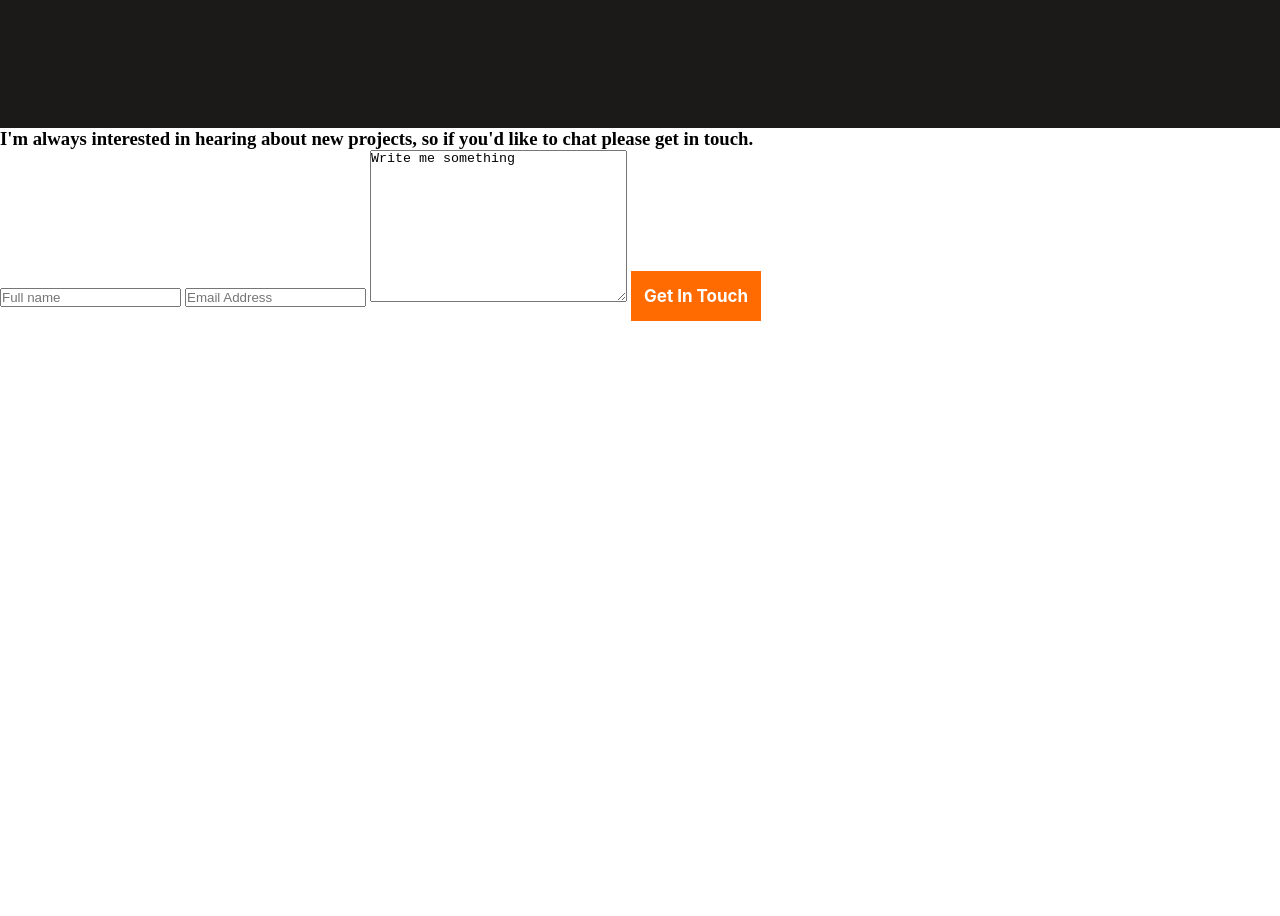
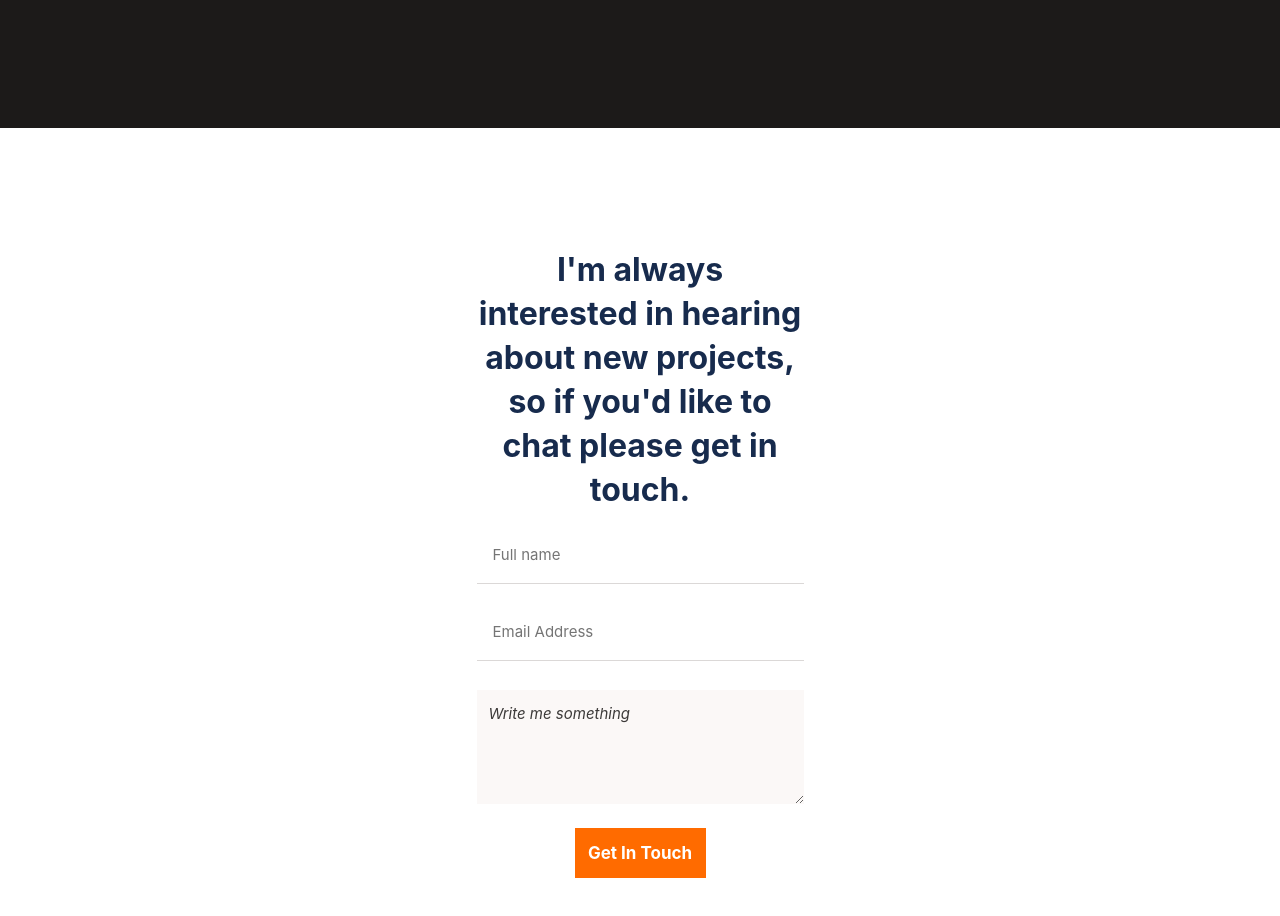
Before and after one commit to maryam0007/Portfolio-setup-and-mobile-first, a website: page index.html in a window 1280 px wide. Shown: the part 5140-6056 px from the top of the page. Before the commit the page ends 5461 px from the top, so only its background shows below. Drawn offline with Linux system fonts and the light colour scheme.

Commit message:
Added contact section styles

```diff
--- a/style.css
+++ b/style.css
@@ -503,3 +503,124 @@
 .see-project {
   width: 322px;
 }
+
+.contact-form{
+  display: flex;
+  flex-direction: column;
+  justify-content: center;
+  align-items: center;
+  margin-top: 120px;
+  margin-bottom: 124px;
+}
+.contact-text{
+  font-family: "Inter", sans-serif;
+  font-weight: 700;
+  font-style: normal;
+  font-size: 32px;
+  line-height: 44px;
+  text-align: center;
+  color: #172b4d;
+  margin-bottom: 72px;
+  height: 216px;
+  width: 327px;
+}
+
+.form  {
+  display: flex;
+  flex-direction: column;
+  align-items: center;
+  margin-bottom: 20px;
+}
+
+.input-text{
+font-family: 'Inter',sans-serif;
+font-style: normal;
+font-weight: 400;
+font-size: 15px;
+line-height: 24px;
+display: flex;
+align-items: center;
+color: #979493;
+border-bottom: 1px solid #dbd8d7;
+border-top: none;
+border-left: none;
+border-right: none;
+margin-bottom: 29px;
+padding-bottom: 11px;
+padding-left: 16px;
+width: 327px;
+height: 48px;
+}
+.input-text:focus {
+border-color: #6b6867;
+outline-style: none;
+}
+.input-message{
+font-family: "Inter",sans-serif;
+font-style: italic;
+padding-left: 12px;
+padding-right: 12px;
+padding-top: 12px;
+padding-bottom: 12px;
+font-weight: 400;
+font-size: 15px;
+line-height: 24px;
+color: #3C3A39;
+background: #fbf8f7;
+border: none;
+margin-bottom: 24px;
+width: 327px;
+height: 114px;
+}
+.message-field:focus {
+  outline-style: none;
+}
+.form button{
+  width: 131px;
+}
+
+/* Footer Section */
+/* .footer hr{
+  background: #dfe1e6;
+}
+.footer-accounts{
+  display: flex;
+  justify-content: center;
+  align-items: center;
+  list-style: none;
+  height: 60px;
+}
+.github-foot {
+  background-image: url("img/github.png");
+  width: 40px;
+  height: 40px;
+  background-repeat: no-repeat;
+}
+.linkedin-foot {
+  background-image: url("img/linkedin.png");
+  width: 40px;
+  height: 40px;
+  background-repeat: no-repeat;
+}
+
+.angellist-foot {
+  background-image: url("img/angelist.png");
+  width: 40px;
+  height: 40px;
+  background-repeat: no-repeat;
+}
+
+.twitter-foot {
+  background-image: url("img/twitter.png");
+  width: 40px;
+  height: 40px;
+  background-repeat: no-repeat;
+}
+
+.medium-foot {
+  background-image: url("img/medium.png");
+  width: 40px;
+  height: 40px;
+  background-repeat: no-repeat;
+}
+*/
```
